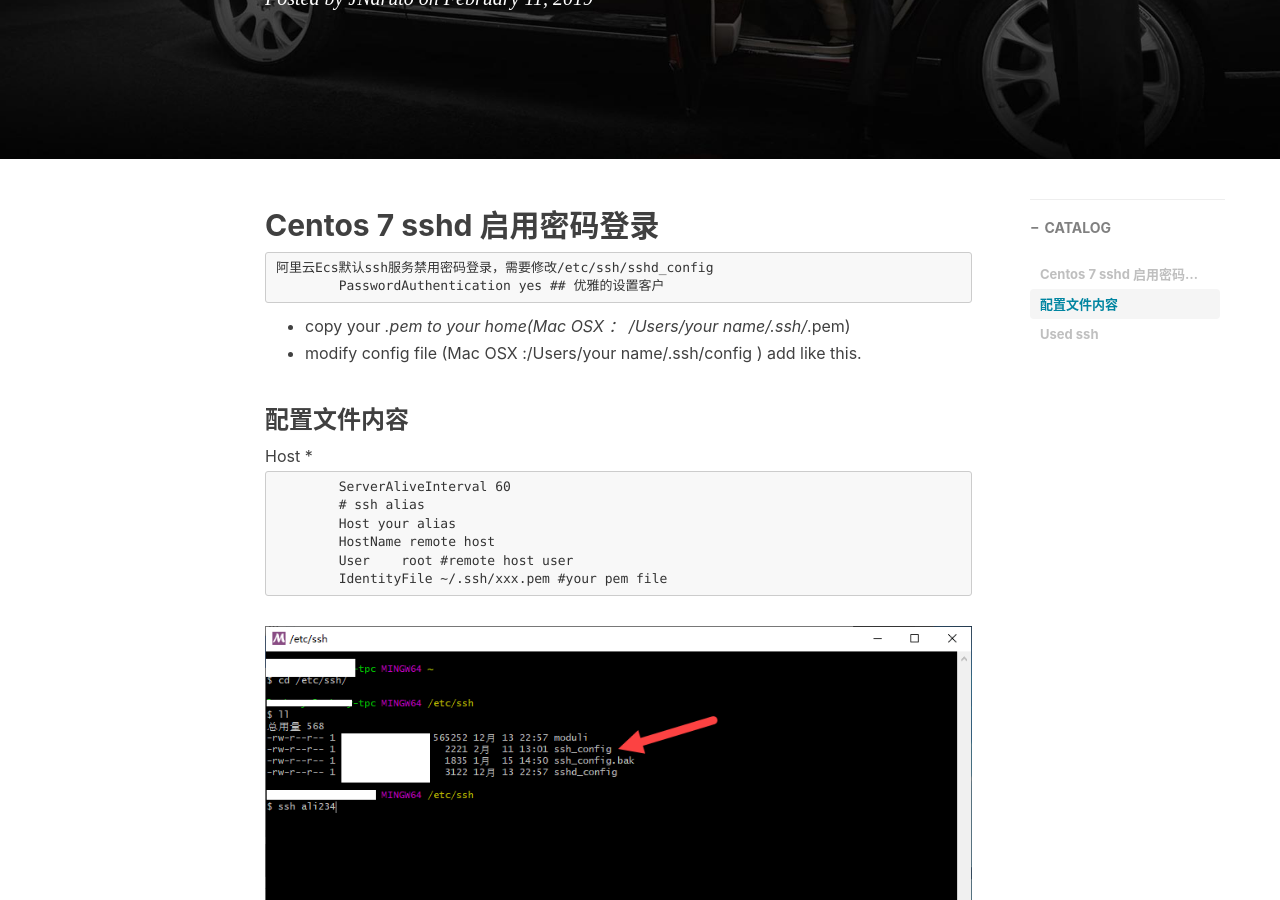
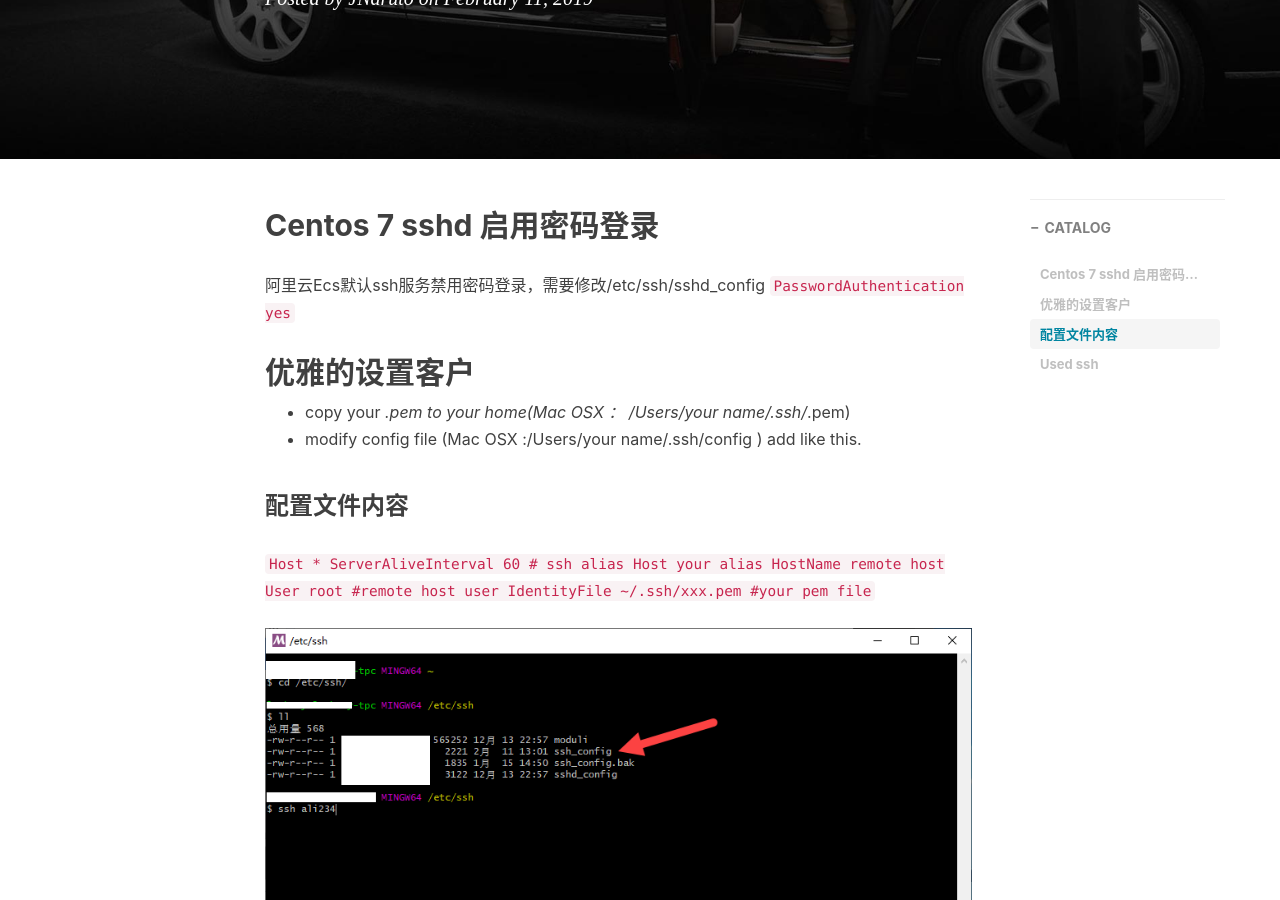
Before and after one commit to jnaruto/jnaruto.github.io, a Jekyll site: the page built from _posts/2019-02-11-SSH远程客户端配置.md, in a window 1280 px wide and 900 px high, scrolled down 364 px. Built offline with Jekyll 4.4.1, drawn with Linux system fonts in a browser that asks for light colours; nearby versions of some CDN libraries; comment, search, counter and statistics services are not loaded.

Commit message:
jnaruto update blog

```diff
--- a/_posts/2019-02-11-SSH远程客户端配置.md
+++ b/_posts/2019-02-11-SSH远程客户端配置.md
@@ -13,8 +13,10 @@ tags:
 ---
 
 ## Centos 7 sshd 启用密码登录
-	阿里云Ecs默认ssh服务禁用密码登录，需要修改/etc/ssh/sshd_config
-  	PasswordAuthentication yes
+  阿里云Ecs默认ssh服务禁用密码登录，需要修改/etc/ssh/sshd_config
+<code>
+  PasswordAuthentication yes
+</code>
 ## 优雅的设置客户
 
   - copy your *.pem to your home(Mac OSX ： /Users/your name/.ssh/*.pem)
@@ -22,6 +24,7 @@ tags:
 
 ### 配置文件内容
 
+<code>
   	Host *
     	ServerAliveInterval 60
   	# ssh alias
@@ -29,9 +32,10 @@ tags:
   	HostName remote host
   	User	root #remote host user
   	IdentityFile ~/.ssh/xxx.pem #your pem file
-
+</code>
 ![](https://jnaruto.github.io/docs/images/2019/2019-02-11_13-04-58.png?raw=true)
 
 ### Used ssh
-
+<code>
   ssh xxx # your alias
+</code>
```
